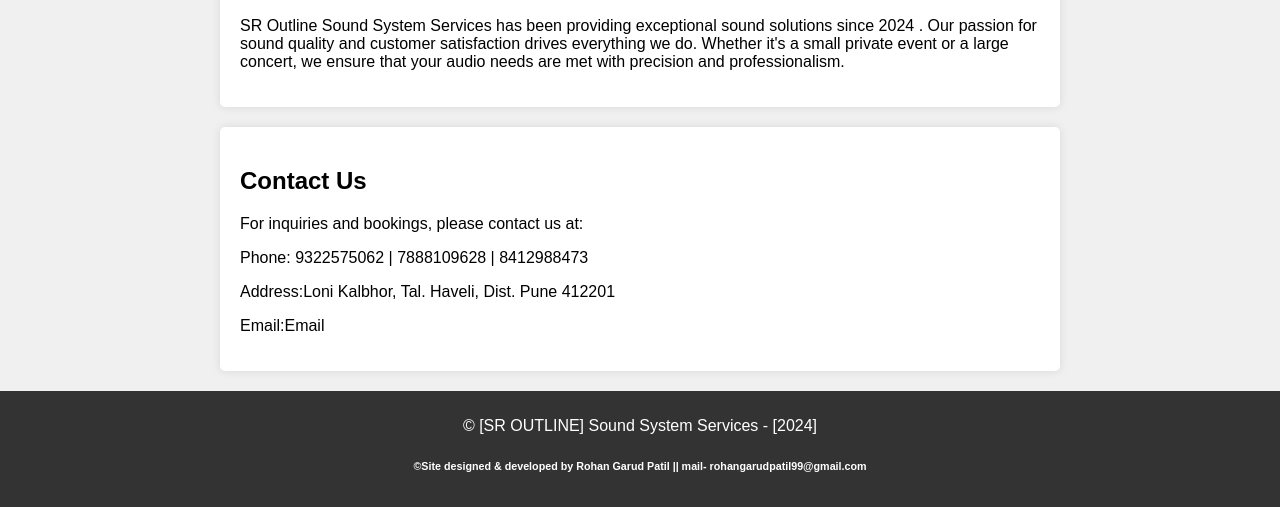
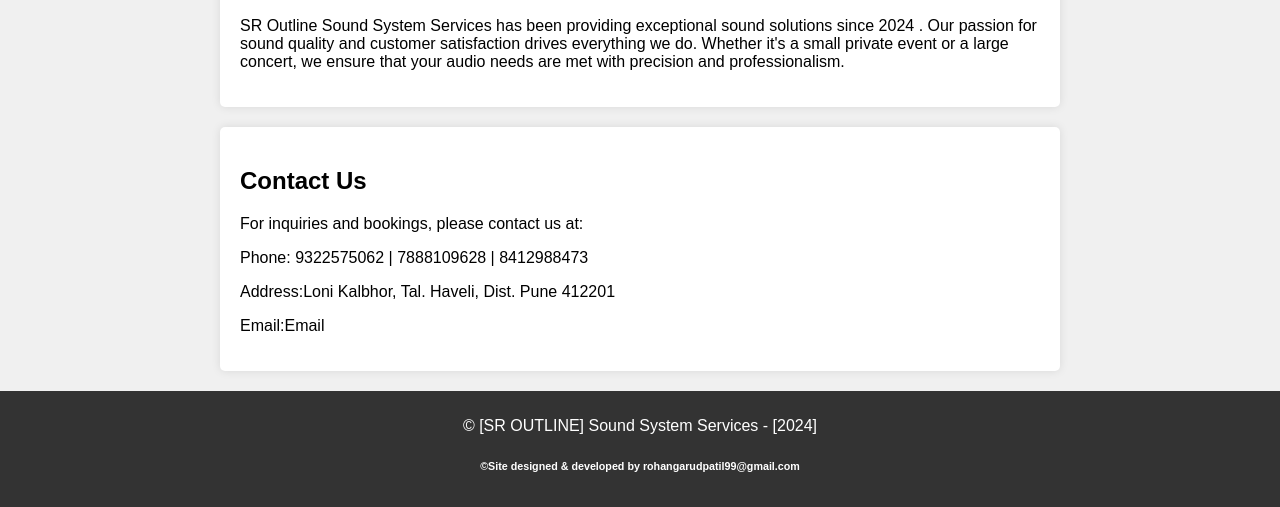
Before and after one commit to rohangarudpatil/sr-outline, a plain HTML site: page index.html in a window 1280 px wide. Shown: the part 783-1290 px from the top of the page. Drawn offline with Linux system fonts and the light colour scheme.

Commit message:
Update index.html

```diff
--- a/index.html
+++ b/index.html
@@ -123,7 +123,7 @@
     </div>
     <div class="end">
         <p>&copy; [SR OUTLINE] Sound System Services - [2024]</p>
-        <p><h6>&copy;Site designed & developed by Rohan Garud Patil || mail- rohangarudpatil99@gmail.com </h6></p>
+        <p><h6>&copy;Site designed & developed by rohangarudpatil99@gmail.com </h6></p>
 
 
     </div>
```
